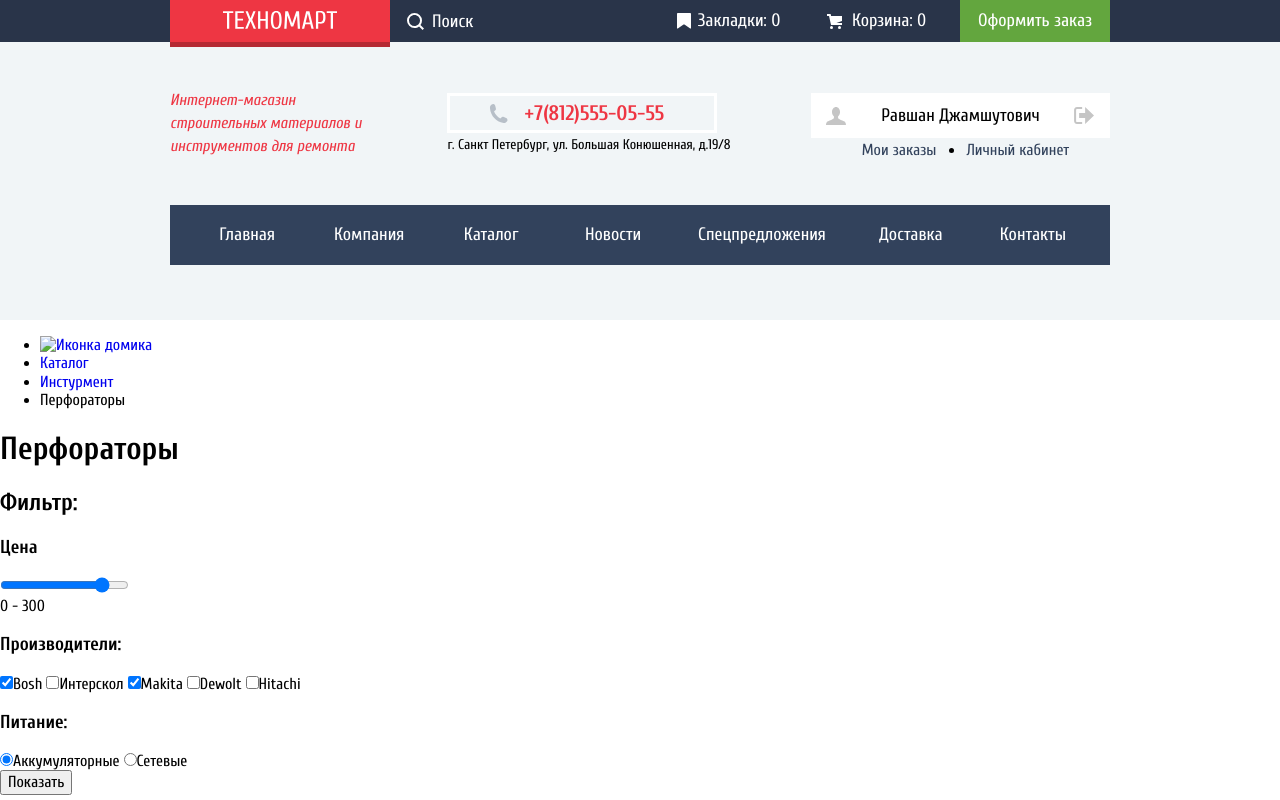
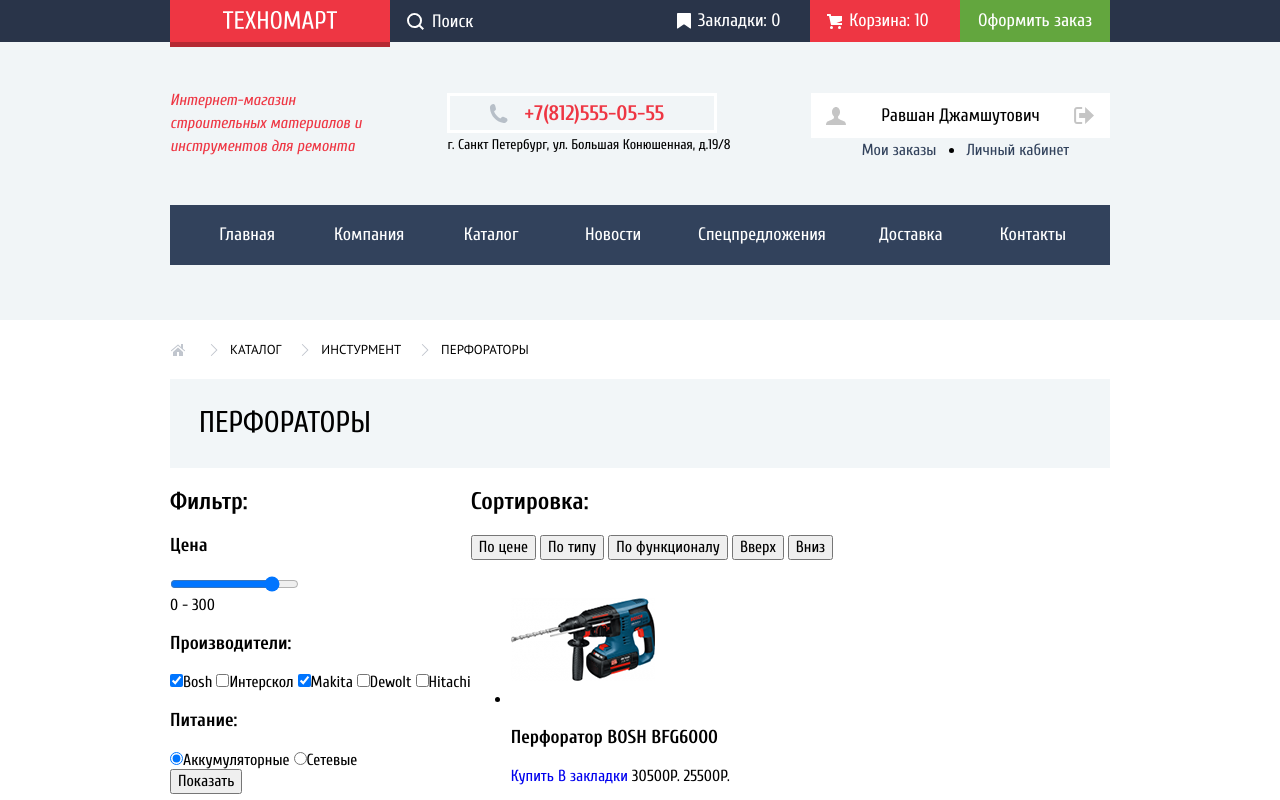
Before and after one commit to AlexanderGubanov/1486747-technomart-28, a plain HTML site: page catalog1.html in a window 1280 px wide. Shown: the top 800 px of the page. Drawn offline with Linux system fonts and the light colour scheme; files whose address does not match are found by name.

Commit message:
CSS часть 2

```diff
--- a/catalog1.html
+++ b/catalog1.html
@@ -17,7 +17,7 @@
           </label>
         </form>
         <a href="blank.html" class="links-top bookmarks">Закладки: 0</a>
-        <a href="blank.html" class="links-top cart">Корзина: 0</a>
+        <a href="blank.html" class="links-top user-cart">Корзина: 10</a>
         <a href="blank.html" class="links-top checkout">Оформить заказ</a>
         </div>
       </div>
@@ -64,14 +64,16 @@
       </nav>
     </header>
     <main>
-      <ul>
-        <li><a href="main.html"><img src="#" alt="Иконка домика"></a></li>
+      <div class="container">
+      <ul class="catalog-navigation">
+
         <li><a href="blank.html">Каталог</a></li>
         <li><a href="blank.html">Инстурмент</a></li>
         <li>Перфораторы</li>
       </ul>
-      <h1>Перфораторы</h1>
-      <section>
+      <h1 class="catalog-headline">Перфораторы</h1>
+      <div class="products">
+        <section>
         <h2>Фильтр:</h2>
         <form action="#" method="post">
           <h3>Цена</h3>
@@ -185,6 +187,8 @@
           </li>
         </ul>
       </section>
+      </div>
+    </div>
       <section>
         <h2>Пара слов о перфораторах</h2>
         <p>Перфоратор — универсальный строительный инструмент. Предназначен для сверления и долбления отверстий в кирпиче, бетоне и камне.
--- a/style.css
+++ b/style.css
@@ -217,7 +217,7 @@
         color: rgba(255,255,255,0.5);
    }
 
-   .cart-user {
+   .user-cart {
         background-image: url("img/svg-technomart/icon-cart.svg");
         background-repeat: no-repeat;
         background-position: 17px center;
@@ -430,6 +430,71 @@
 
    /* MAIN */
 
+/* MAIN-INDEX */
+
+
+/* MAIN-CATALOG1 */
+
+.catalog-headline {
+width: 940px;
+height: 89px;
+box-sizing: border-box;
+background-color: #F2F6F8;
+
+font-family: Cuprum;
+font-style: normal;
+font-weight: normal;
+font-size: 30px;
+line-height: 30px;
+text-transform: uppercase;
+
+padding-top: 29px;
+padding-left: 29px;
+margin: 0px;
+}
+
+.catalog-navigation {
+     height: 59px;
+     margin: 0px;
+
+     display: flex;
+     justify-content: flex-start;
+     align-items: center;
+
+     font-family: PT Sans;
+     font-style: normal;
+     font-weight: normal;
+     font-size: 13px;
+     line-height: 18px;
+     text-transform: uppercase;
+     color: var(--black);
+
+     background-image: url("img/svg-technomart/icon-home.svg");
+     background-repeat: no-repeat;
+     background-position: 0% 50%, 28px 50%;
+     list-style: none;
+}
+
+.catalog-navigation li {
+background-image: url(img/svg-technomart/icon-right-small.svg);
+background-repeat: no-repeat;
+padding-left: 20px;
+background-position: 0px 3px;
+margin-left: 20px;
+     }
+
+.catalog-navigation li:first-child {
+margin: 0px;
+}
+
+.catalog-navigation a {
+     color: var(--black);
+}
+
+/* Products */
+.products {
+display: flex;
+}
 
    /* FOOTER */
    footer {
```
